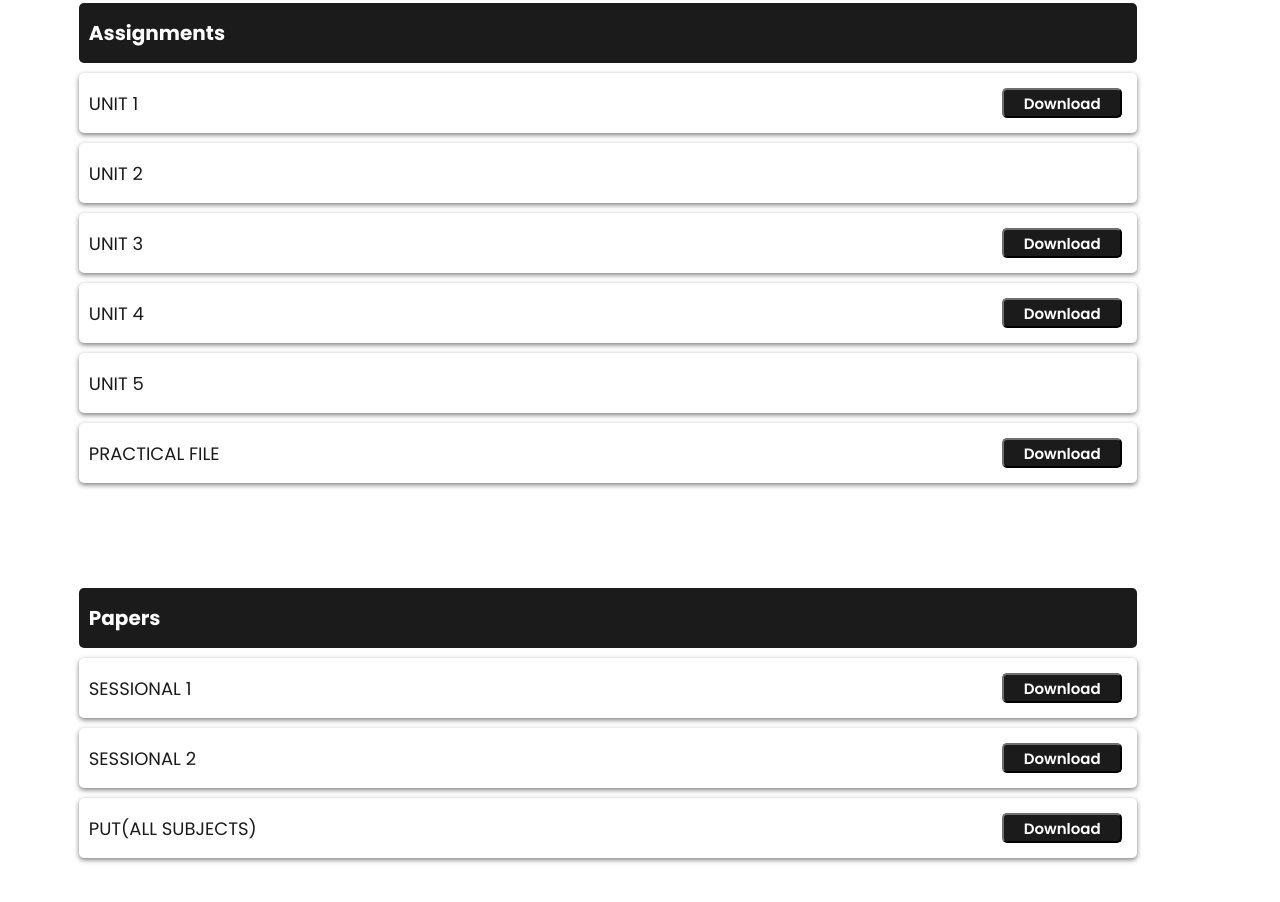
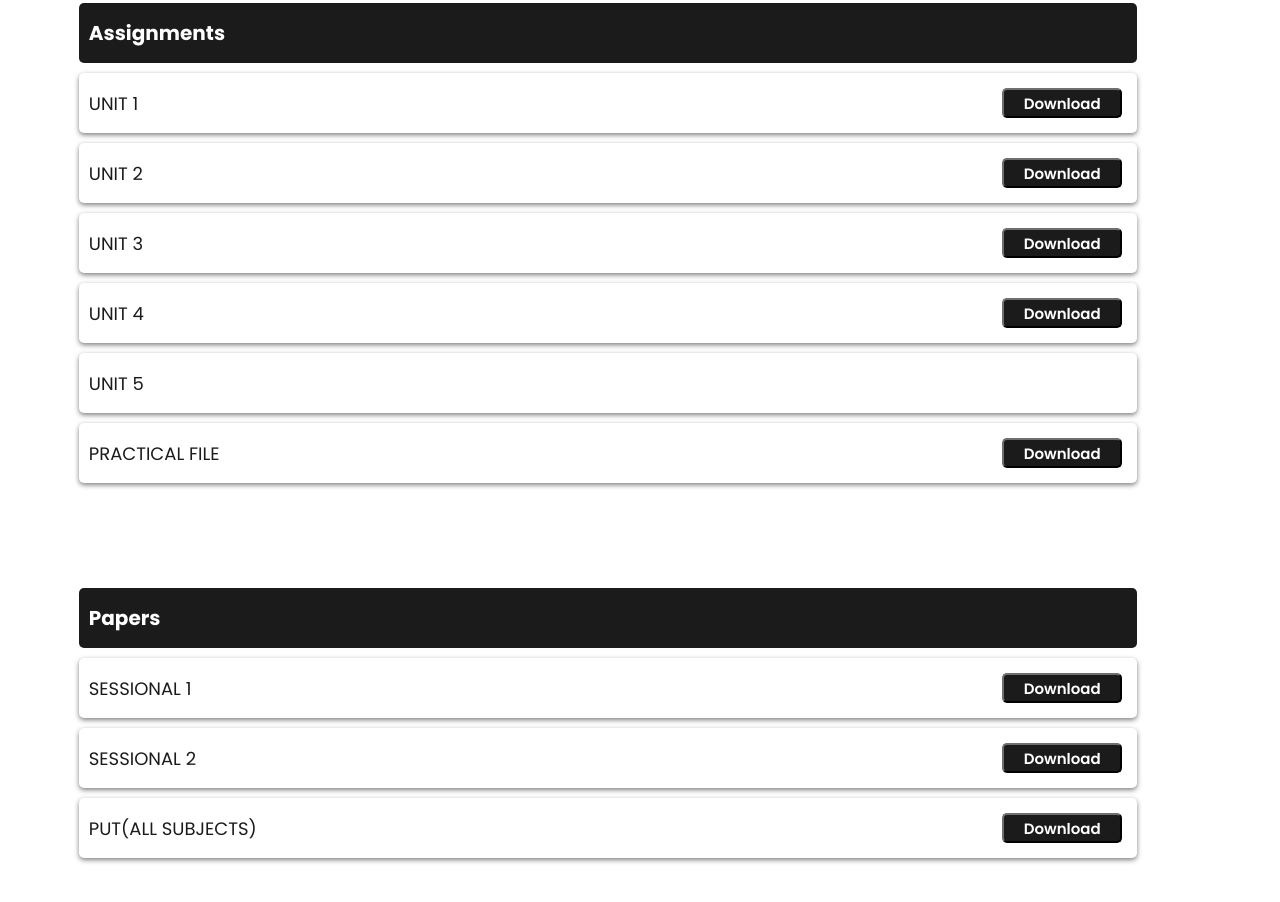
Before and after one commit to btechwala/btechwala.github.io, a plain HTML site: page subject/mechanical.html in a window 1280 px wide. Shown: the part 1302-2204 px from the top of the page. Drawn offline with Linux system fonts and the light colour scheme.

Commit message:
Update mechanical.html

```diff
--- a/subject/mechanical.html
+++ b/subject/mechanical.html
@@ -81,7 +81,7 @@
                 </div>
                 <div class="table-row">
                     <div class="table-cell tblname">UNIT 2</div>
-                    <!-- <div class="table-cell tbllink"><a href="" target="_blank"><button class="dlbtn">Download</button></a></div> -->
+                    <div class="table-cell tbllink"><a href="https://drive.google.com/file/d/1TgimPTovzkQ5ZDFMwzULdC6fr96Sm7lO/view?usp=drive_link" target="_blank"><button class="dlbtn">Download</button></a></div>
                 </div>
                 <div class="table-row">
                     <div class="table-cell tblname">UNIT 3</div>
```
